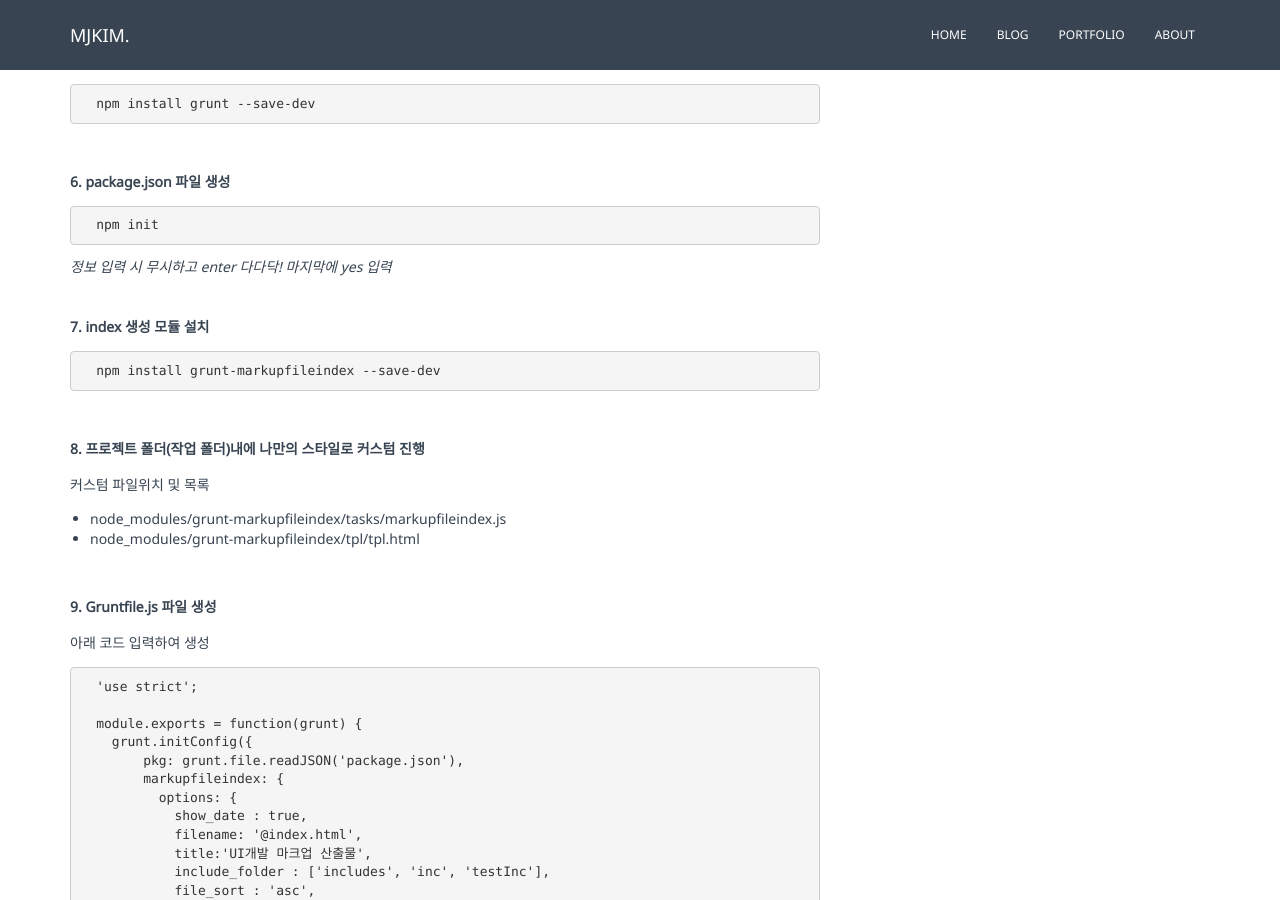
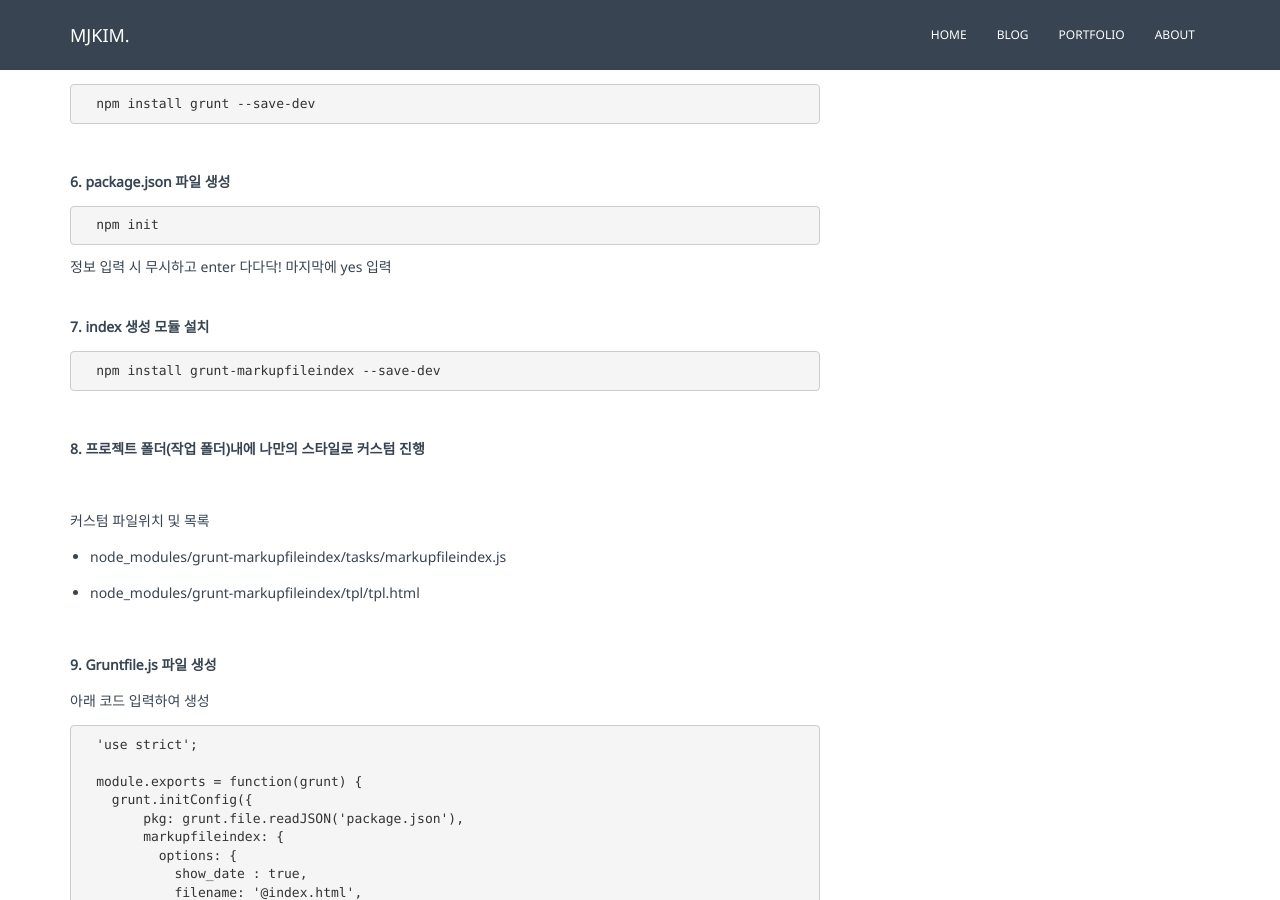
Before and after one commit to kimmyungjoong/github.io, a Jekyll site: the page built from _posts/blog/2017-02-06-grunt-markupfile-index.markdown, in a window 1280 px wide and 900 px high, scrolled down 1563 px. Built offline with Jekyll 4.4.1, drawn with Linux system fonts in a browser that asks for light colours; nearby versions of some CDN libraries; comment, search, counter and statistics services are not loaded.

Commit message:
post add fix

````diff
--- a/_posts/blog/2017-02-06-grunt-markupfile-index.markdown
+++ b/_posts/blog/2017-02-06-grunt-markupfile-index.markdown
@@ -62,7 +62,7 @@ thumb: thumb03.jpg
 ```
   npm init
 ```
-*정보 입력 시 무시하고 enter 다다닥! 마지막에 yes 입력*
+정보 입력 시 무시하고 enter 다다닥! 마지막에 yes 입력
 <br>
 
 **7. index 생성 모듈 설치**
@@ -73,8 +73,12 @@ thumb: thumb03.jpg
 
 **8. 프로젝트 폴더(작업 폴더)내에 나만의 스타일로 커스텀 진행**
 
+<br>
+
 커스텀 파일위치 및 목록
+
 - node_modules/grunt-markupfileindex/tasks/markupfileindex.js
+
 - node_modules/grunt-markupfileindex/tpl/tpl.html
 
 <br>
````
